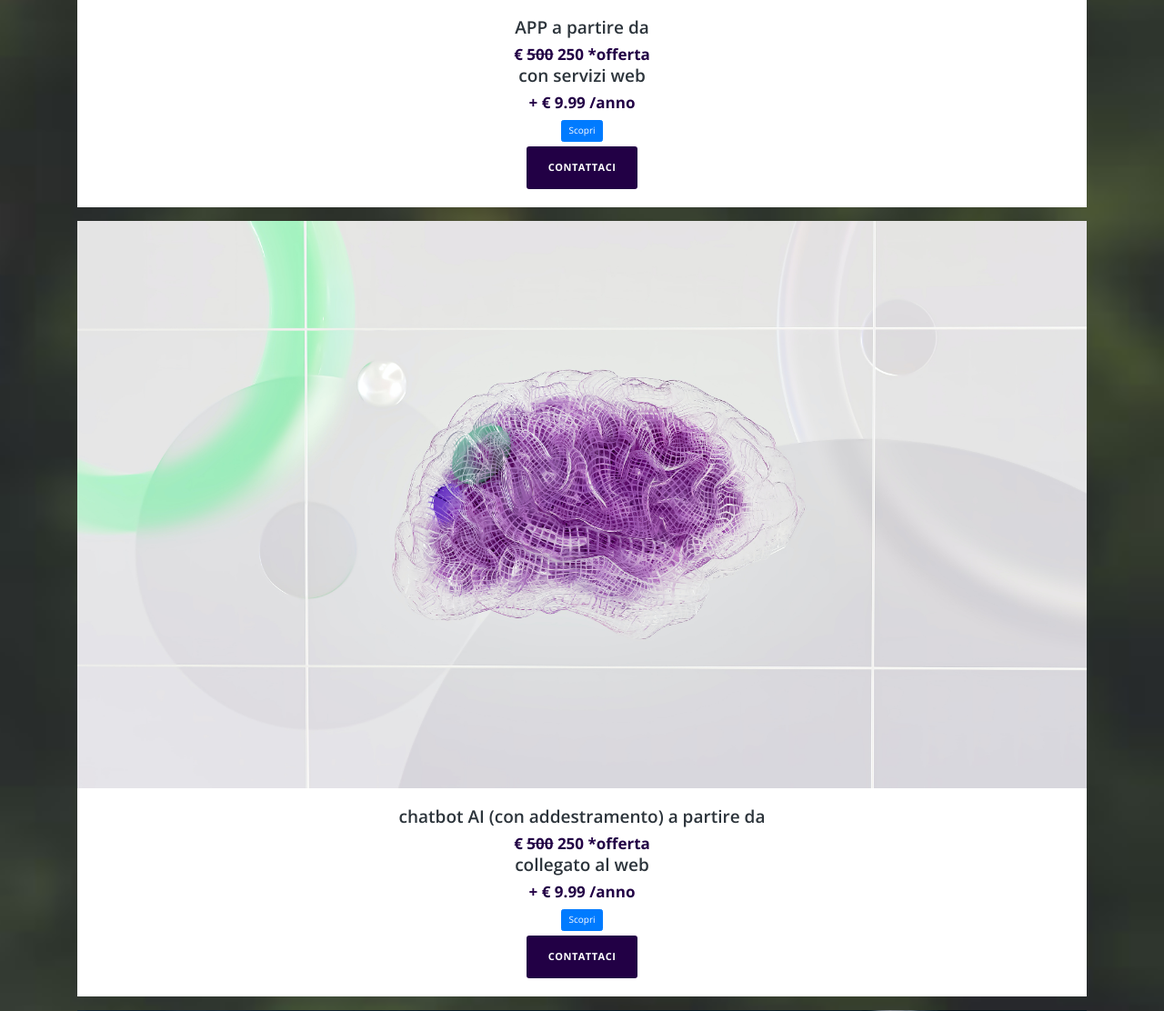
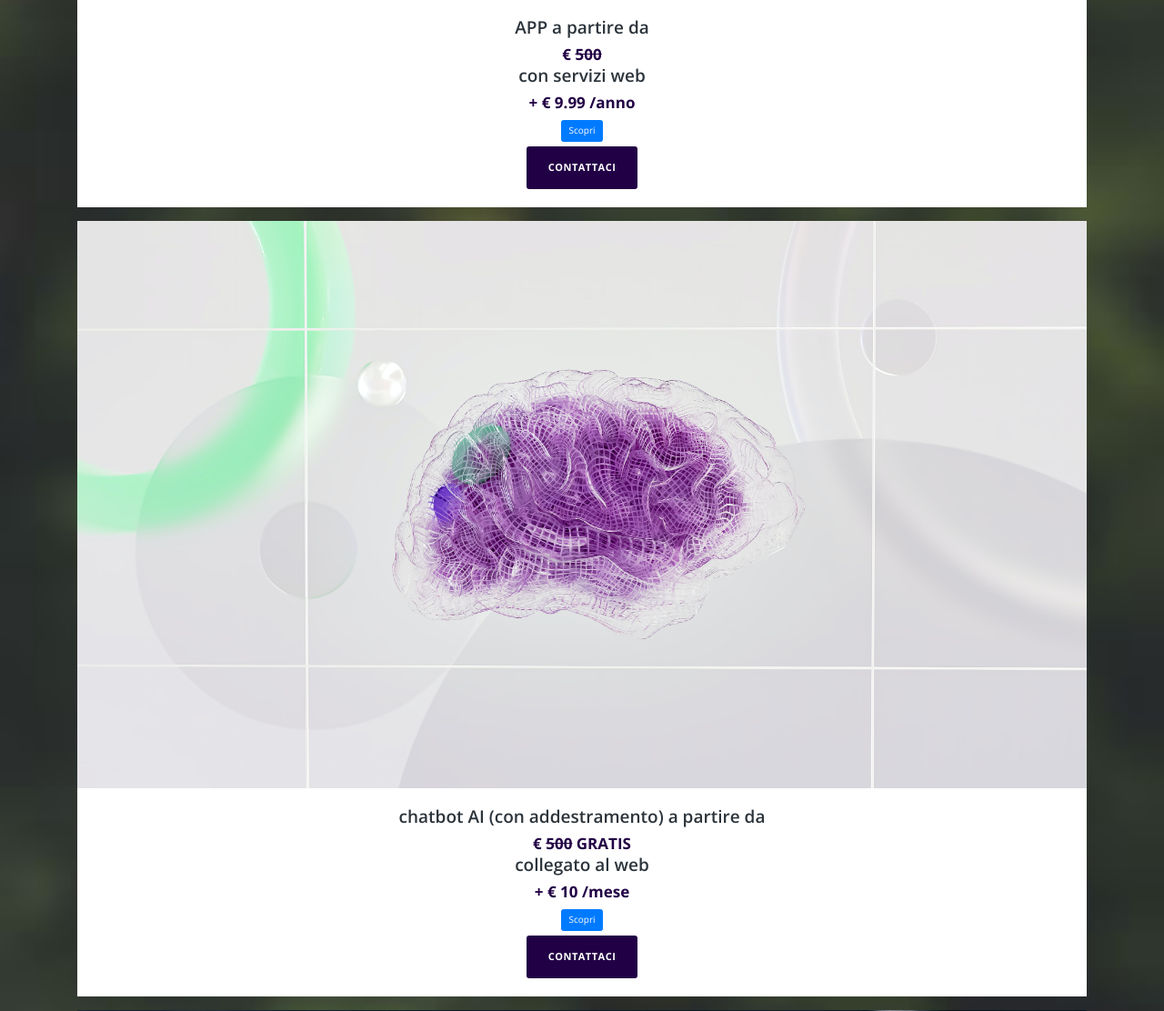
Before and after one commit to simonevetere/vetere.tech-ads, a Flask app: page / in a window 1280 px wide. Shown: the part 2622-3734 px from the top of the page at 91% size. Run offline with Flask 3, Linux system fonts and the light colour scheme; some libraries are stand-ins or nearby versions.

Commit message:
Update index.html

```diff
--- a/templates/index.html
+++ b/templates/index.html
@@ -78,7 +78,7 @@ https://templatemo.com/tm-526-vanilla
                             <a href="https://raw.githubusercontent.com/simonevetere/vetere.tech-ads/main/templates/img/1st-big-item.jpg" data-lightbox="image-1"><img src="https://raw.githubusercontent.com/simonevetere/vetere.tech-ads/main/templates/img/1st-item.jpg" alt=""></a>
                             <div class="text-content">
                                 <h4>Sito WEB con template a partire da</h4>
-                                <span>€ <del>500</del> 250 *offerta</span>
+                                <span>€ <del>500</del></span>
                                 <h4>con Host</h4>
                                 <span> + € 9.99 /anno</span>
                                 <h4>dominio gratuito con [tuo-sito].vetere.tech</h4>
@@ -95,7 +95,7 @@ https://templatemo.com/tm-526-vanilla
                             <a href="https://raw.githubusercontent.com/simonevetere/vetere.tech-ads/main/templates/img/2nd-big-item.jpg" data-lightbox="image-1"><img src="https://raw.githubusercontent.com/simonevetere/vetere.tech-ads/main/templates/img/2nd-item.jpg" alt=""></a>
                             <div class="text-content">
                                 <h4>APP a partire da</h4>
-                                <span>€ <del>500</del> 250 *offerta</span>
+                                <span>€ <del>500</del></span>
                                 <h4>con servizi web</h4>
                                 <span> + € 9.99 /anno</span>
                                 <h1 class="text-center"><a class='btn btn-primary' href='https://www.vetere.tech/#app'>Scopri</a></h1>
@@ -110,9 +110,9 @@ https://templatemo.com/tm-526-vanilla
                             <a href="https://raw.githubusercontent.com/simonevetere/vetere.tech-ads/main/templates/img/3rd-big-item.jpg" data-lightbox="image-1"><img src="https://raw.githubusercontent.com/simonevetere/vetere.tech-ads/main/templates/img/3rd-item.jpg" alt=""></a>
                             <div class="text-content">
                                 <h4>chatbot AI (con addestramento) a partire da</h4>
-                                <span>€ <del>500</del> 250 *offerta</span>
+                                <span>€ <del>500</del> GRATIS</span>
                                 <h4>collegato al web</h4>
-                                <span> + € 9.99 /anno</span>
+                                <span> + € 10 /mese</span>
                                 <h1 class="text-center"><a class='btn btn-primary' href='https://www.vetere.tech/#chatbot'>Scopri</a></h1>
                                 <div class="primary-button">
                                     <a href="#contact-us">Contattaci</a>
```
